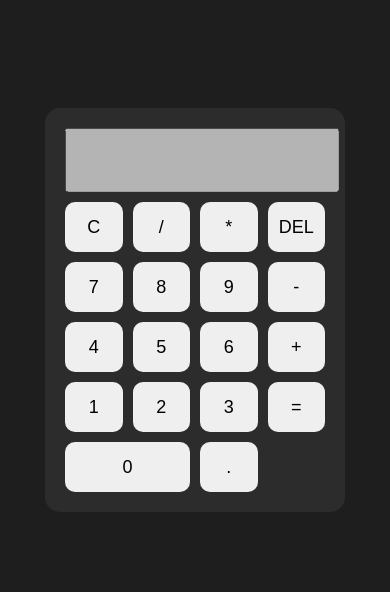
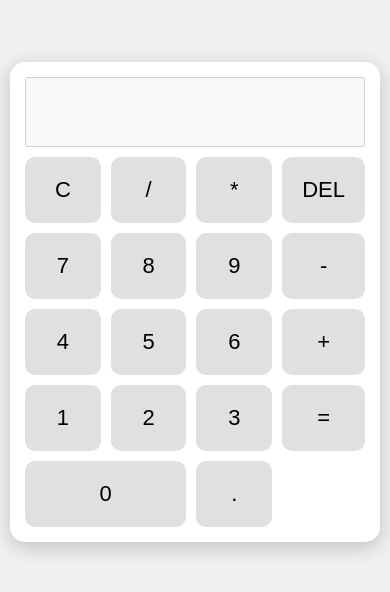
Before and after one commit to gorkhachaturyan788-svg/Calculator, a plain HTML site: page index.html in a window 390 px wide. Shown: the part 120-712 px from the top of the page. Drawn offline with Linux system fonts and the light colour scheme.

Commit message:
Update style.css

```diff
--- a/style.css
+++ b/style.css
@@ -1,26 +1,30 @@
 body {
+  margin: 0;
+  font-family: Arial, sans-serif;
   display: flex;
   justify-content: center;
   align-items: center;
-  height: 100vh;
-  background: #1e1e1e;
-  font-family: Arial;
+  min-height: 100vh;
+  background: #f0f0f0;
 }
 
 .calculator {
-  background: #2c2c2c;
-  padding: 20px;
+  width: 100%;
+  max-width: 350px;
+  background: white;
+  padding: 15px;
   border-radius: 15px;
-  width: 260px;
+  box-shadow: 0 5px 20px rgba(0,0,0,0.2);
 }
 
 #display {
   width: 100%;
-  height: 50px;
-  font-size: 24px;
+  height: 60px;
+  font-size: 28px;
+  text-align: right;
   margin-bottom: 10px;
-  text-align: right;
-  padding: 5px;
+  padding: 10px;
+  box-sizing: border-box;
 }
 
 .buttons {
@@ -30,17 +34,35 @@ body {
 }
 
 button {
-  height: 50px;
-  font-size: 18px;
+  padding: 18px;
+  font-size: 20px;
   border: none;
   border-radius: 10px;
+  background: #e0e0e0;
   cursor: pointer;
 }
 
 button:hover {
-  background: #555;
+  background: #ccc;
 }
 
 .zero {
   grid-column: span 2;
 }
+
+@media (max-width: 500px) {
+  .calculator {
+    max-width: 100%;
+    margin: 10px;
+  }
+
+  button {
+    padding: 20px;
+    font-size: 22px;
+  }
+
+  #display {
+    font-size: 32px;
+    height: 70px;
+  }
+}
```
